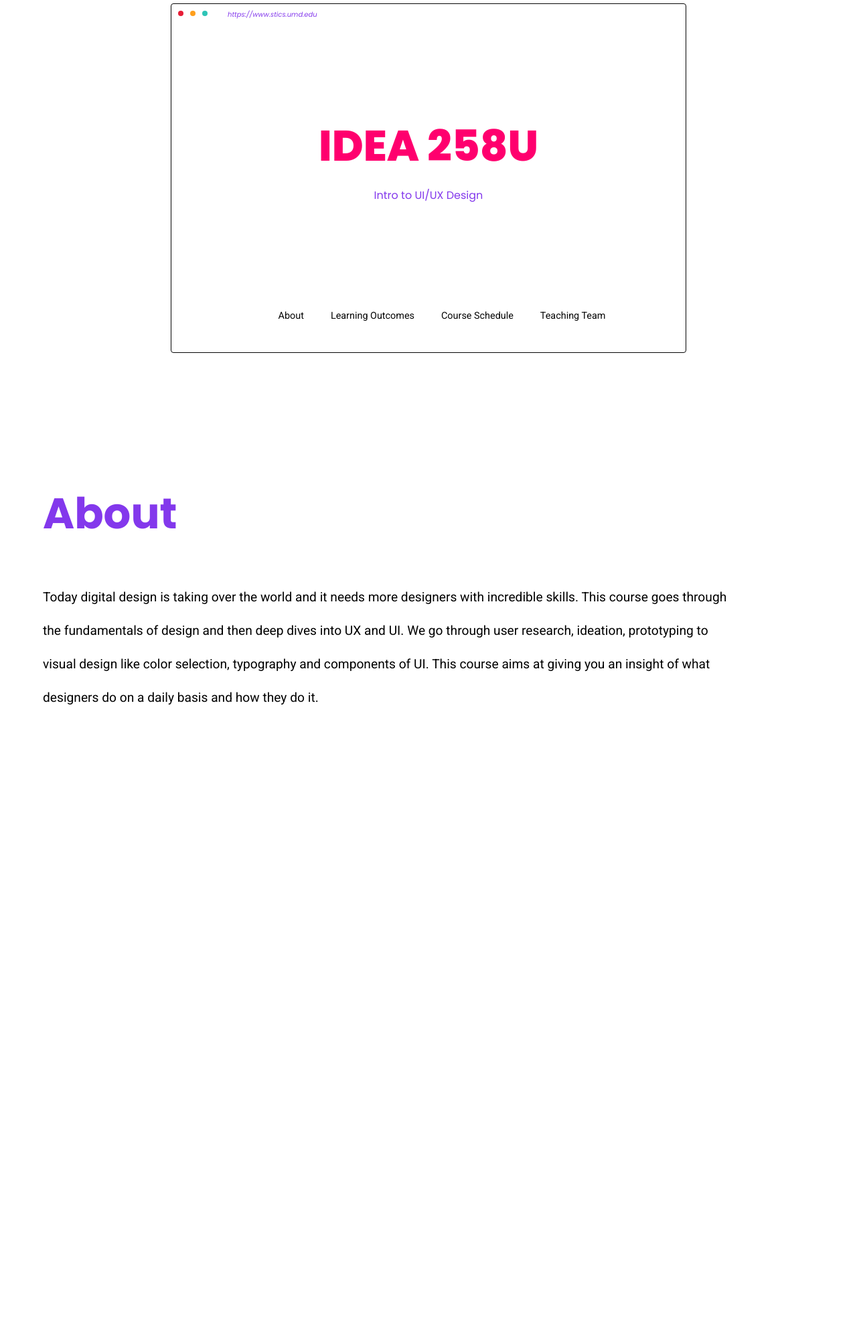
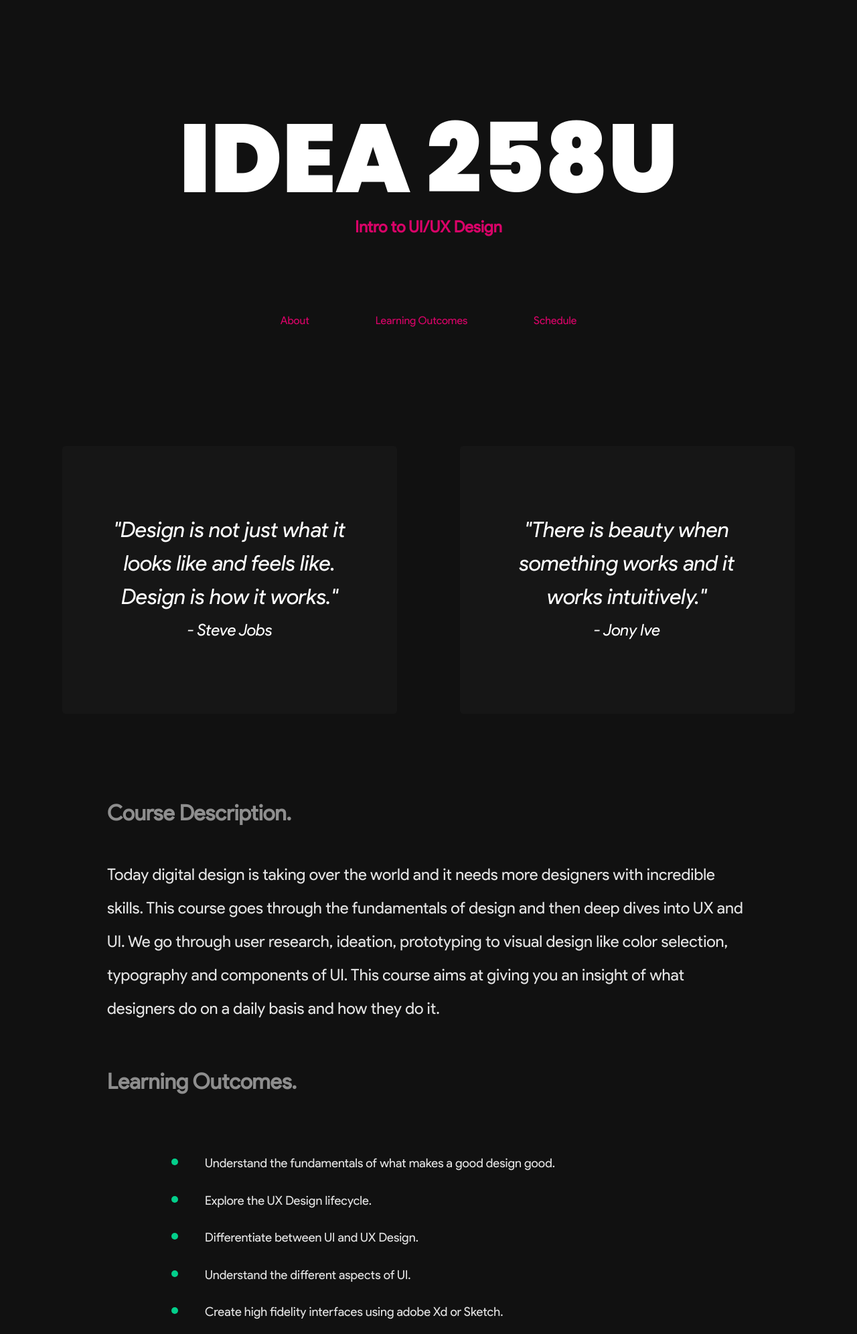
Before and after one commit to idea258u/idea258u, a website: page index.html in a window 1280 px wide. Shown: the part 134-2126 px from the top of the page at 67% size. Before the commit the page ends 1220 px from the top, so only its background shows below. Drawn offline with Linux system fonts and the light colour scheme.

Commit message:
changed website

```diff
--- a/index.html
+++ b/index.html
@@ -1,55 +1,112 @@
 <!DOCTYPE html>
 <html lang="en">
   <head>
-    <meta charset="UTF-8">
-    <meta name="viewport" content="width=device-width, initial-scale=1.0">
-    <meta http-equiv="X-UA-Compatible" content="ie=edge">
-    <title>Document</title>
-    <link href="https://fonts.googleapis.com/css2?family=Poppins:ital,wght@0,400;0,800;1,400&display=swap" rel="stylesheet">
-    <link href="./main.css/style.css" rel="stylesheet">
-    <link href="https://fonts.googleapis.com/css2?family=Poppins:wght@700&family=Roboto&display=swap" rel="stylesheet">
+    <meta charset="UTF-8" />
+    <meta name="viewport" content="width=device-width, initial-scale=1.0" />
+    <meta http-equiv="X-UA-Compatible" content="ie=edge" />
+    <link rel="stylesheet" href="main.css/style.css" />
+    <link
+      href="https://fonts.googleapis.com/css2?family=Poppins:wght@900&display=swap"
+      rel="stylesheet"
+    />
+    <title>IDEA258U</title>
   </head>
   <body>
+    <div class="register"></div>
     <section class="landing">
-        <div class="container">
-            <div class="top">
-                <div class="circle circle1">
-
+      <div class="title">
+        <h1>IDEA 258U</h1>
+        <h3>Intro to UI/UX Design</h3>
       </div>
-                <div class="circle circle2">
-
-                </div>
-                <div class="circle circle3">
-
-                </div>
-                <div class="url">
-                    <p>https://www.stics.umd.edu</p>
-                </div>
-            </div>
-            <div class="title">
-                <div class="main">
-                    <p>IDEA 258U</p>
-                </div>
-                <div class="sub">
-                    <p>Intro to UI/UX Design</p>
-                </div>
-            </div>
-            <div class="footer">
       <div class="nav">
         <p>About</p>
         <p>Learning Outcomes</p>
-                    <p>Course Schedule</p>
-                    <p>Teaching Team</p>
+        <p>Schedule</p>
       </div>
+    </section>
+    <section class="about">
+      <div class="cards">
+        <div class="card">
+          <p>
+            "Design is not just what it looks like and feels like. Design is how
+            it works."
+          </p>
+          <p style="font-size:1.5rem;">- Steve Jobs</p>
+        </div>
+        <div class="card">
+          <p>
+            "There is beauty when something works and it works intuitively."
+          </p>
+          <p style="font-size:1.5rem;">- Jony Ive</p>
+        </div>
+      </div>
+      <div class="desc">
+        <h1>Course Description.</h1>
+        <p>
+          Today digital design is taking over the world and it needs more
+          designers with incredible skills. This course goes through the
+          fundamentals of design and then deep dives into UX and UI. We go
+          through user research, ideation, prototyping to visual design like
+          color selection, typography and components of UI. This course aims at
+          giving you an insight of what designers do on a daily basis and how
+          they do it.
+        </p>
+      </div>
+    </section>
+    <section class="outcomes">
+      <h1>Learning Outcomes.</h1>
+      <div class="line">
+        <div class="circle"></div>
+        <p>Understand the fundamentals of what makes a good design good.</p>
+      </div>
+      <div class="line">
+        <div class="circle"></div>
+        <p>Explore the UX Design lifecycle.</p>
+      </div>
+      <div class="line">
+        <div class="circle"></div>
+        <p>Differentiate between UI and UX Design.</p>
+      </div>
+      <div class="line">
+        <div class="circle"></div>
+        <p>Understand the different aspects of UI.</p>
+      </div>
+      <div class="line">
+        <div class="circle"></div>
+        <div>
+          <p>Create high fidelity interfaces using adobe Xd or Sketch.</p>
         </div>
       </div>
     </section>
-    <section class="about">
-        <h1>About</h1>
-        <p>Today digital design is taking over the world and it needs more designers with incredible skills. This
-            course goes through the fundamentals of design and then deep dives into UX and UI. We go through
-            user research, ideation, prototyping to visual design like color selection, typography and components of
-            UI. This course aims at giving you an insight of what designers do on a daily basis and how they do it.</p>
+    <section class="course">
+      <div class="week">
+        <h1>Weeks 1 - 4</h1>
+        <div class="topics">
+          <p class="one">Intro to Design</p>
+          <p class="two">Deep dive into UX Design</p>
+        </div>
+      </div>
+      <div class="week">
+        <h1>Weeks 5 - 8</h1>
+        <div class="topics">
+          <p class="three">Wireframing</p>
+          <p class="four">Midterm</p>
+        </div>
+      </div>
+      <div class="week">
+        <h1>Weeks 9 - 12</h1>
+        <div class="topics">
+          <p class="one">Deep dive into UI</p>
+          <p class="two">Design in Digital Paradigm</p>
+        </div>
+      </div>
+      <div class="week">
+        <h1>Weeks 13 - 16</h1>
+        <div class="topics">
+          <p class="three">High Fidelity Design</p>
+          <p class="four">Final</p>
+        </div>
+      </div>
     </section>
   </body>
 </html>
--- a/style.scss
+++ b/style.scss
@@ -1,100 +1,168 @@
+@font-face {
+    font-family: 'Product-Sans';
+    src: url('/assets/fonts/Product\ Sans\ Regular.ttf');
+}
+@font-face {
+    font-family: 'Product-Sans-Italic';
+    src: url('/assets/fonts/Product\ Sans\ Italic.ttf');
+}
 body {
-    margin: 0;
+    margin: 0 auto;
+    background: #111111;
     .landing {
-        max-width: 100%;
-        margin: 0;
         height: 100vh;
         display: flex;
+        flex-direction: column;
         justify-content: center;
         align-items: center;
-        .container {
-            margin: 0 auto;
-            width: 60%;
-            border: 1px solid #060606;
-            height: 65vh;
-            border-radius: 4px;
-            .top {
-                width: 100%;
-                height: 100px;
+        .title {
+            display: flex;
+            flex-direction: column;
+            justify-content: center;
+            align-items: center;
+            h1 {
+                color: white;
+                font-family: 'Poppins';
+                font-size: 9rem;
+                margin: 0;
+            }
+            h3 {
+                font-family: "Product-Sans";
+                color: #D90368;
+                font-size: 1.5rem;
+                margin: 0;
+                margin-top: -20px;
+            }
+        }
+        .nav {
+            width: 50%;
+            display: flex;
+            justify-content: space-evenly;
+            position: relative;
+            top: 100px;
+            color: #D90368;
+            font-family: "Product-Sans";
+            cursor: pointer;
+        }
+    }
+    .about {
+        .cards {
+            display: flex;
+            width: 100%;
+            justify-content: space-evenly;
+            .card {
+                width: 500px;
+                height: 400px;
+                background: #161616;
+                color: white;
+                text-align: center;
+                border-radius: 5px;
                 display: flex;
-                .circle {
-                    width: 8px;
-                    height: 8px;
-                    border-radius: 50%;
-                    margin-left: 10px;
-                    margin-top: 10px;
-                }
-                .circle1 {
-                    background: #E71D36;
-                }
-                .circle2 {
-                    background: #FF9F1C;
-                }
-                .circle3 {
-                    background: #2EC4B6;
-                }
-                .url {
-                    font-family: 'Poppins';
-                    font-style: italic;
-                    color: #8338EC;
-                    font-size: 10px;
-                    margin-top: -2px;
-                    margin-left: 30px;
+                flex-direction: column;
+                justify-content: center;
+                align-items: center;
+                p {
+                    width: 75%;
+                    font-family: 'Product-Sans-Italic';
+                    font-size: 2rem;
+                    margin: 0 auto;
+                    line-height: 50px;
                 }
             }
         }
-        .title {
-            width: 100%;
-            display: flex;
-            justify-content: center;
-            flex-direction: column;
-            .main {
-                margin: 0 auto;
-                p {
-                    font-family: 'Poppins';
-                    font-weight: 800;
-                    color: #FF006E;
-                    font-size: 4rem;
-                }
+        .desc {
+            margin: 0 auto;
+            width: 75%;
+            margin-top: 10%;
+            h1 {
+                font-family: 'Product-Sans';
+                font-size: 2rem;
+                color: #8E8E8E;
+
             }
-            .sub {
-                margin: 0 auto;
-                p {
-                    font-family: 'Poppins';
-                    color: #8338EC;
-                    font-size: 1rem;
-                    margin-top: -50px;
-                }
+            p {
+                color: #E4E4E4;
+                font-family: 'Product-Sans';
+                font-size: 1.5rem;
+                line-height: 50px;
+                margin-top: 5%;
             }
         }
-        .footer {
-            margin-top: 120px;
+    }
+    .outcomes {
+        margin: 0 auto;
+        width: 75%;
+        margin-top: 5%;
+        h1 {
+            font-family: 'Product-Sans';
+            font-size: 2rem;
+            color: #8E8E8E;
+            margin-bottom: 10%;
+        }
+        .line {
             display: flex;
-            justify-content: center;
-            .nav {
+            margin: 0 auto;
+            width: 80%;
+            margin-bottom: 2%;
+            .circle {
+                width: 10px;
+                height: 10px;
+                background: #03CF8B;
+                border-radius: 50%;
+            }
+            p {
+                color: #E4E4E4;
+                font-family: 'Product-Sans';
+                font-size: 1.15em;
+                margin-top: -5px;
+                margin-left: 40px;
+            }
+        }
+    }
+    .course {
+        margin: 0 auto;
+        width: 75%;
+        margin-top: 10%;
+        .week:nth-child(2n+1) {
+            justify-content: flex-start;
+        }
+        .week:nth-child(2n+2) {
+            justify-content: flex-end;
+            align-items: flex-end;
+        }
+        .week {
+            display: flex;
+            flex-direction: column;
+            h1 {
+                font-family: 'Product-Sans';
+                font-size: 6rem;
+                color: white;
+                margin-bottom: 5%;
+            }
+            .topics {
                 display: flex;
+                flex-direction: column;
+                justify-content: flex-start;
+                align-items: flex-start;
+                width: 30em;
                 p {
-                    margin-left: 40px;
-                    font-family: 'Roboto';
-                    color: #060606;
-                    font-size: 0.9rem;
+                    font-family: 'Product-Sans';
+                    font-size: 2rem;
+                    margin-bottom: 3%;
+                }
+                .one {
+                    color: #03CF8B;
+                }
+                .two {
+                    color: #FFD91A;
+                }
+                .three {
+                    color: #FF8C1A;
+                }
+                .four {
+                    color: #FF4D6A;
                 }
             }
         }
     }
-    .about {
-        margin-top: 2em;
-        margin-left: 4em;
-        max-width: 80%;
-        h1 {
-            font-family: 'Poppins';
-            font-size: 4em;
-            color: #8338EC;
-        }
-        p {
-            font-family: 'Roboto';
-            font-size: 1.2em;
-            line-height: 50px;
-        }
-    }
 }
```
Also changed, not shown: assets/fonts/Product Sans Bold Italic.ttf (added), assets/fonts/Product Sans Bold.ttf (added), assets/fonts/Product Sans Italic.ttf (added), assets/fonts/Product Sans Regular.ttf (added), assets/images/sa.jpg (added), assets/images/sd.jpg (added), main.css/style.css. Lines whose indentation alone changed are shown as unchanged.
